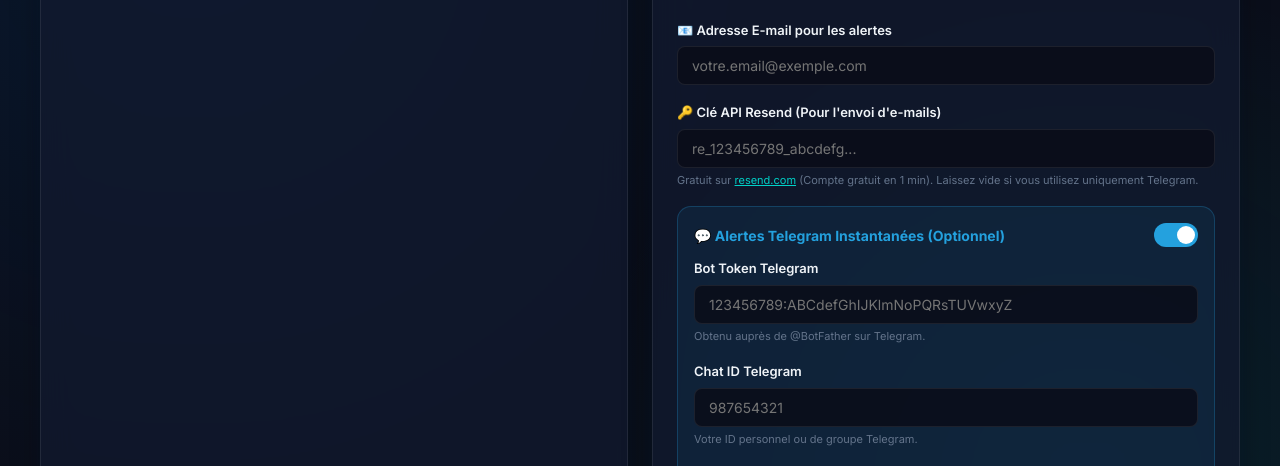
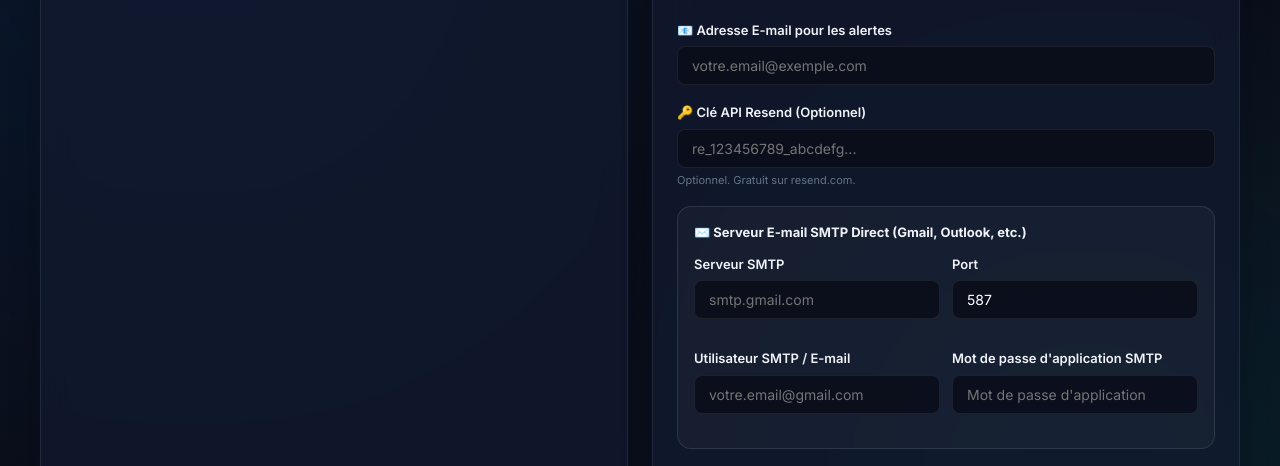
Before and after one commit to victorlamh/snap_eurostar, a website: page public/index.html in a window 1280 px wide. Shown: the part 997-1463 px from the top of the page. Drawn offline with Linux system fonts and the light colour scheme; no server answers.

Commit message:
Add_full_SMTP_configuration_support

```diff
--- a/public/app.js
+++ b/public/app.js
@@ -320,15 +320,33 @@ async function fetchStatus() {
       }
     }
 
+    const smtpHostInput = document.getElementById('smtpHostInput');
+    const smtpPortInput = document.getElementById('smtpPortInput');
+    const smtpUserInput = document.getElementById('smtpUserInput');
+    const smtpPassInput = document.getElementById('smtpPassInput');
+
     if (document.activeElement !== emailInput && data.config.alertTo !== undefined) {
       emailInput.value = data.config.alertTo;
     }
     if (document.activeElement !== resendApiKeyInput && data.config.resendApiKeySet && !resendApiKeyInput.value) {
       resendApiKeyInput.placeholder = '•••••••••••••••• (Clé Resend active)';
     }
+    if (document.activeElement !== smtpHostInput && data.config.smtpHost !== undefined) {
+      smtpHostInput.value = data.config.smtpHost;
+    }
+    if (document.activeElement !== smtpPortInput && data.config.smtpPort) {
+      smtpPortInput.value = data.config.smtpPort;
+    }
+    if (document.activeElement !== smtpUserInput && data.config.smtpUser !== undefined) {
+      smtpUserInput.value = data.config.smtpUser;
+    }
+    if (document.activeElement !== smtpPassInput && data.config.smtpPassSet && !smtpPassInput.value) {
+      smtpPassInput.placeholder = '•••••••••••••••• (Mot de passe configuré)';
+    }
     if (document.activeElement !== intervalInput && data.config.checkIntervalSeconds) {
       intervalInput.value = data.config.checkIntervalSeconds;
     }
+
 
 
     if (document.activeElement !== telegramTokenInput && data.config.telegramBotToken !== undefined) {
@@ -521,6 +539,12 @@ document.addEventListener('DOMContentLoaded', () => {
     const dates = Array.from(selectedDates).sort().join(',');
     const alertTo = document.getElementById('emailInput').value;
     const resendApiKey = document.getElementById('resendApiKeyInput').value;
+
+    const smtpHost = document.getElementById('smtpHostInput').value;
+    const smtpPort = document.getElementById('smtpPortInput').value;
+    const smtpUser = document.getElementById('smtpUserInput').value;
+    const smtpPass = document.getElementById('smtpPassInput').value;
+
     const checkIntervalSeconds = parseInt(document.getElementById('intervalInput').value, 10);
     const routeValue = document.getElementById('routeSelect').value;
 
@@ -537,6 +561,10 @@ document.addEventListener('DOMContentLoaded', () => {
         dates,
         alertTo,
         resendApiKey,
+        smtpHost,
+        smtpPort,
+        smtpUser,
+        smtpPass,
         checkIntervalSeconds,
         origin,
         destination,
@@ -555,4 +583,5 @@ document.addEventListener('DOMContentLoaded', () => {
   });
 
 
+
 });
--- a/public/index.html
+++ b/public/index.html
@@ -135,10 +135,36 @@
             </div>
 
             <div class="form-group">
-              <label for="resendApiKeyInput">🔑 Clé API Resend (Pour l'envoi d'e-mails)</label>
+              <label for="resendApiKeyInput">🔑 Clé API Resend (Optionnel)</label>
               <input type="password" id="resendApiKeyInput" placeholder="re_123456789_abcdefg...">
-              <small class="form-help">Gratuit sur <a href="https://resend.com" target="_blank" style="color: var(--accent);">resend.com</a> (Compte gratuit en 1 min). Laissez vide si vous utilisez uniquement Telegram.</small>
+              <small class="form-help">Optionnel. Gratuit sur resend.com.</small>
             </div>
+
+            <!-- Custom SMTP Mail Server Section -->
+            <div class="smtp-config-box">
+              <div class="smtp-header">
+                <span class="smtp-title">✉️ Serveur E-mail SMTP Direct (Gmail, Outlook, etc.)</span>
+              </div>
+              <div class="smtp-grid">
+                <div class="form-group">
+                  <label for="smtpHostInput">Serveur SMTP</label>
+                  <input type="text" id="smtpHostInput" placeholder="smtp.gmail.com">
+                </div>
+                <div class="form-group">
+                  <label for="smtpPortInput">Port</label>
+                  <input type="number" id="smtpPortInput" placeholder="587" value="587">
+                </div>
+                <div class="form-group">
+                  <label for="smtpUserInput">Utilisateur SMTP / E-mail</label>
+                  <input type="text" id="smtpUserInput" placeholder="votre.email@gmail.com">
+                </div>
+                <div class="form-group">
+                  <label for="smtpPassInput">Mot de passe d'application SMTP</label>
+                  <input type="password" id="smtpPassInput" placeholder="Mot de passe d'application">
+                </div>
+              </div>
+            </div>
+
 
 
             <!-- Telegram Alerts Section -->
--- a/public/style.css
+++ b/public/style.css
@@ -801,6 +801,36 @@ input:checked + .slider:before {
   color: #ffffff;
 }
 
+/* SMTP Config Box */
+.smtp-config-box {
+  background: rgba(255, 255, 255, 0.03);
+  border: 1px solid rgba(255, 255, 255, 0.1);
+  border-radius: var(--radius-md);
+  padding: 16px;
+  margin-bottom: 20px;
+}
+
+.smtp-title {
+  font-weight: 700;
+  font-size: 13px;
+  color: var(--text-main);
+  margin-bottom: 12px;
+  display: block;
+}
+
+.smtp-grid {
+  display: grid;
+  grid-template-columns: repeat(2, 1fr);
+  gap: 12px;
+}
+
+@media (max-width: 600px) {
+  .smtp-grid {
+    grid-template-columns: 1fr;
+  }
+}
+
+
 @keyframes fadeIn {
   from { opacity: 0; transform: scale(0.9); }
   to { opacity: 1; transform: scale(1); }
```
Also changed, not shown: src/server.ts (+24 -1 lines).
